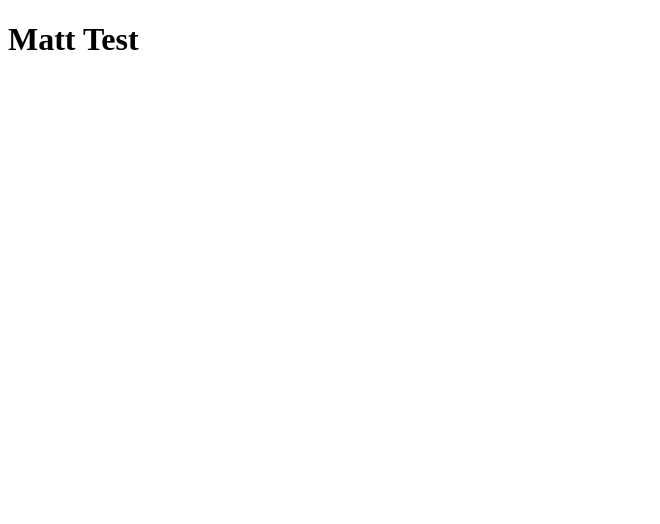
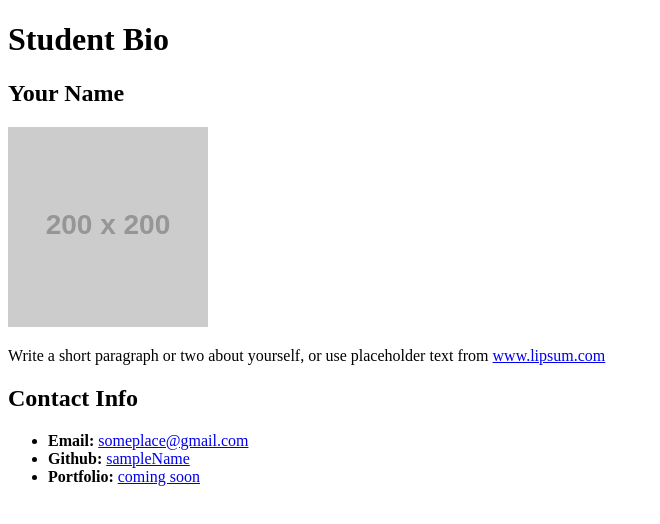
Before and after one commit to Matthew-Neal/Matthew-Neal.github.io, a plain HTML site: page index.html in a window 1280 px wide. Shown: the whole page, without its empty margins (0-660 px from the left). Drawn offline with Linux system fonts and the light colour scheme; placeholder pictures from the web are drawn by us.

Commit message:
Commit Practice

```diff
--- a/index.html
+++ b/index.html
@@ -1,13 +1,48 @@
 <!DOCTYPE html>
-<html lang="en">
+<html lang="en-us">
+
 <head>
-    <meta charset="UTF-8">
-    <meta name="viewport" content="width=device-width, initial-scale=1.0">
-    <title>My First html</title>
+  <meta charset="UTF-8">
+  <title>Activity 1: Basic HTML Bio</title>
 </head>
 
 <body>
- <h1>Matt Test</h1>
+
+  <!-- Site Header -->
+  <header>
+    <!-- h1: The most important headline -->
+    <h1>Student Bio</h1>
+  </header>
+
+  <div>
+
+    <!-- Section 1: Bio -->
+    <section>
+      <!-- h2: Tier-2 Headline (Not as important as the h1 header, but more than one allowed). -->
+      <h2>Your Name</h2>
+
+      <!-- Image with link -->
+      <img src="https://placehold.it/200x200" alt="Your Name">
+
+      <!-- Paragraph with embedded link -->
+      <p>Write a short paragraph or two about yourself, or use placeholder text from <a href="http://www.lipsum.com/">www.lipsum.com</a></p>
+    </section>
+
+    <!-- Section 2: Contact Info -->
+    <section>
+
+      <!-- h2: Tier-2 Headline -->
+      <h2>Contact Info</h2>
+
+      <!-- Unordered list -->
+      <ul>
+        <li><strong>Email:</strong> <a href="#">someplace@gmail.com</a></li>
+        <li><strong>Github:</strong> <a href="#">sampleName</a></li>
+        <li><strong>Portfolio:</strong> <a href="#">coming soon</a></li>
+      </ul>
+
+    </section>
+  </div>
 
 </body>
 
```
